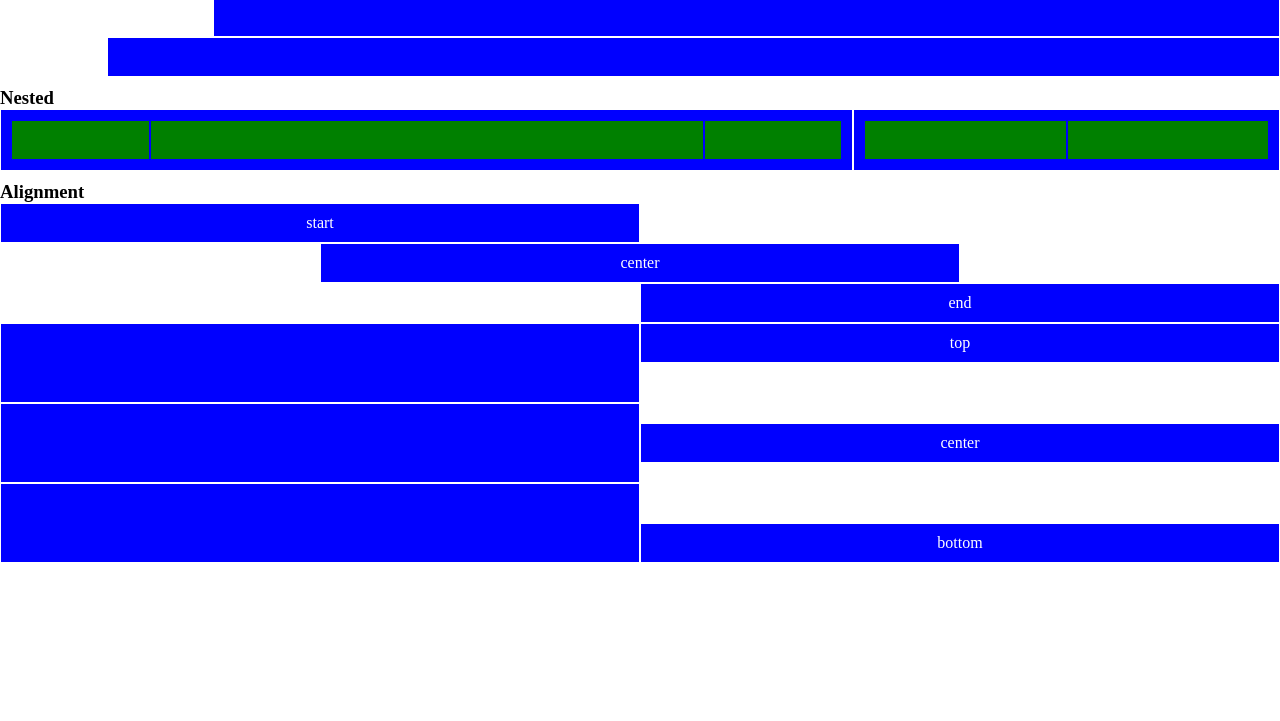
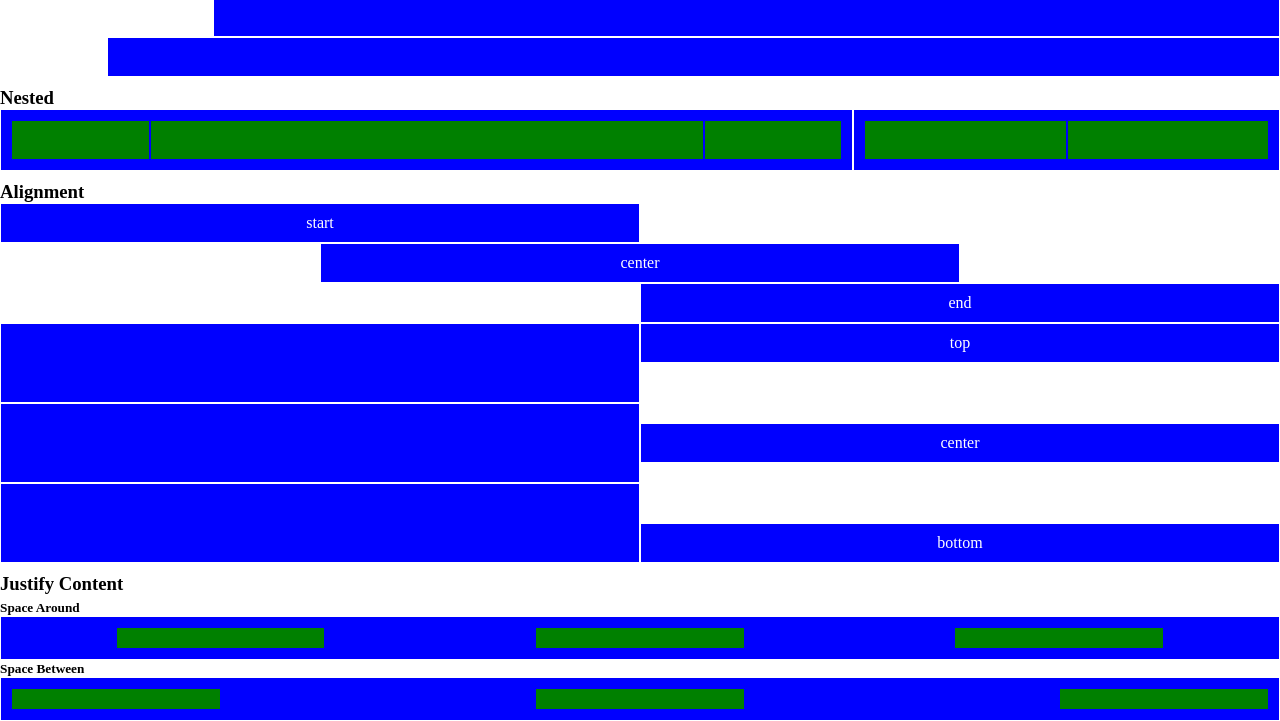
Before and after one commit to IonCatana/html-css-12bool, a plain HTML site: page index.html in a window 1280 px wide. Shown: the part 984-1705 px from the top of the page. Before the commit the page ends 1547 px from the top, so only its background shows below. Drawn offline with Linux system fonts and the light colour scheme.

Commit message:
Esercizio finito

```diff
--- a/framework.css
+++ b/framework.css
@@ -70,10 +70,9 @@
 .height-62px {
   height: 62px;
 }
-.height-80px{
+.height-80px {
   height: 80px;
   display: flex;
-
 }
 
 .margin-top {
@@ -120,6 +119,7 @@
 }
 
 /* Alignment */
+
 .flex-start {
   justify-content: flex-start;
 }
@@ -129,10 +129,17 @@
 .flex-end {
   justify-content: flex-end;
 }
-.align-center{
+.align-center {
   align-self: center;
-
 }
-.align-end{
+.align-end {
   align-self: flex-end;
 }
+.space-around {
+  display: flex;
+  justify-content: space-around;
+}
+.space-between {
+  display: flex;
+  justify-content: space-between;
+}
--- a/index.html
+++ b/index.html
@@ -10,6 +10,8 @@
   </head>
   <body>
     <div class="contain debug">
+      <!-- Esercizio per Casa -->
+
       <h3>Esercizio per Casa</h3>
       <div class="row">
         <div class="col-1">1 col</div>
@@ -83,6 +85,9 @@
         <div class="col-6"></div>
         <div class="col-6"></div>
       </div>
+
+      <!-- Offset -->
+
       <h3>Offset</h3>
       <div class="row height">
         <div class="col-1 col-11-offset"></div>
@@ -117,6 +122,9 @@
       <div class="row height">
         <div class="col-11 col-1-offset"></div>
       </div>
+
+      <!-- Nested -->
+
       <h3>Nested</h3>
       <div class="row">
         <div class="col-8 row-inside-row height-62px">
@@ -129,6 +137,8 @@
           <div class="col-6 bg-green"></div>
         </div>
       </div>
+      <!-- Alignment -->
+
       <h3>Alignment</h3>
       <div class="row height flex-start">
         <div class="col-6">start</div>
@@ -151,6 +161,26 @@
         <div class="col-6 height-80px"></div>
         <div class="col-6 height align-end">bottom</div>
       </div>
+
+      <!-- Justify Content -->
+
+      <h3>Justify Content</h3>
+      <h5>Space Around</h5>
+      <div class="row height">
+        <div class="col-12 row-inside-row space-around">
+          <div class="col-2 bg-green"></div>
+          <div class="col-2 bg-green"></div>
+          <div class="col-2 bg-green"></div>
+        </div>
+      </div>
+      <h5>Space Between</h5>
+      <div class="row height">
+        <div class="col-12 row-inside-row space-between">
+          <div class="col-2 bg-green"></div>
+          <div class="col-2 bg-green"></div>
+          <div class="col-2 bg-green"></div>
+        </div>
+      </div>
     </div>
   </body>
 </html>
--- a/style.css
+++ b/style.css
@@ -10,6 +10,10 @@ h3 {
   padding-top: 10px;
   color: black;
 }
+h5{
+  color: black;
+  padding-top: 5px;
+}
 /* Debug */
 .debug [class*="col"]{
   background-color: blue;
```
